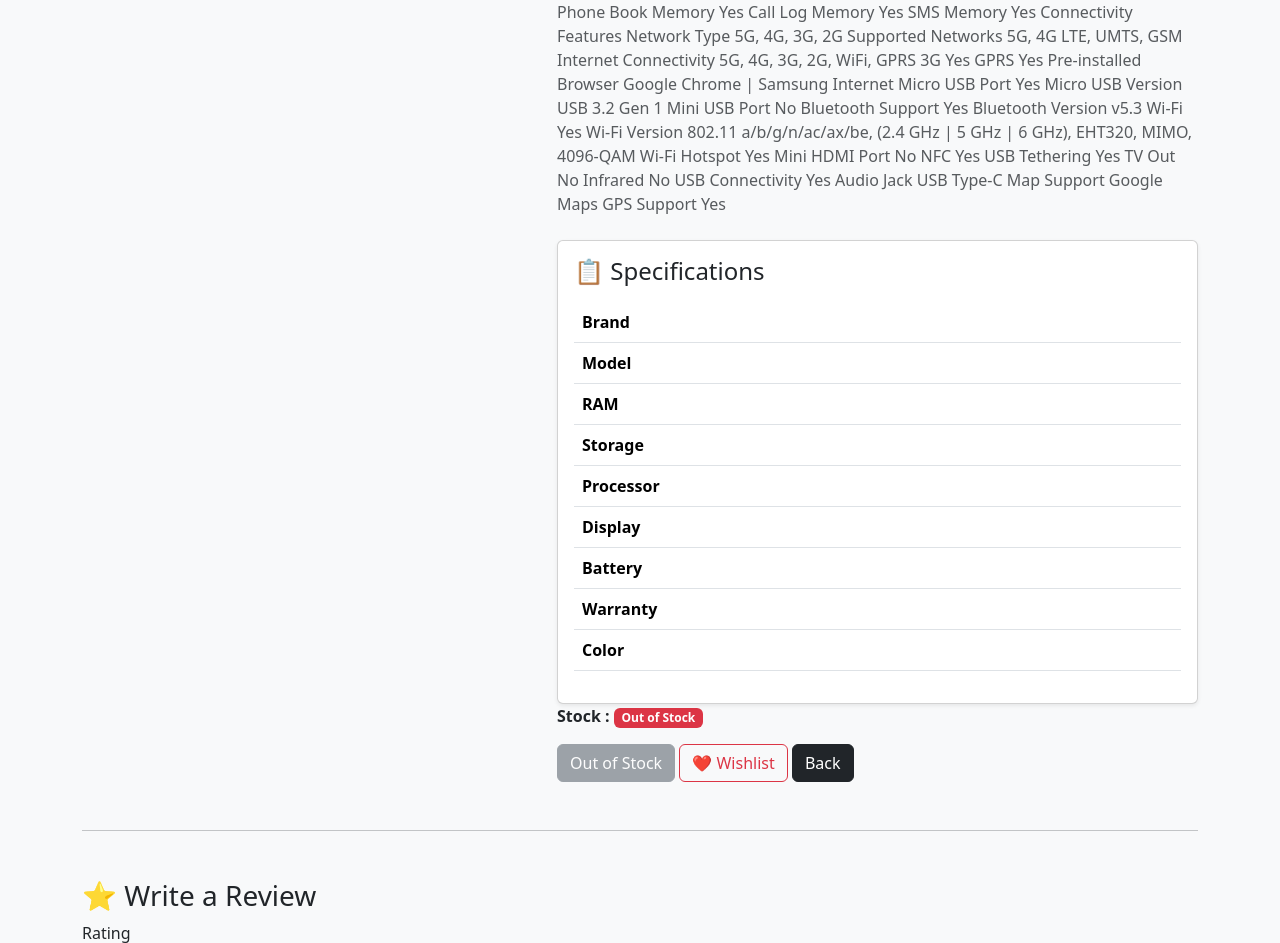
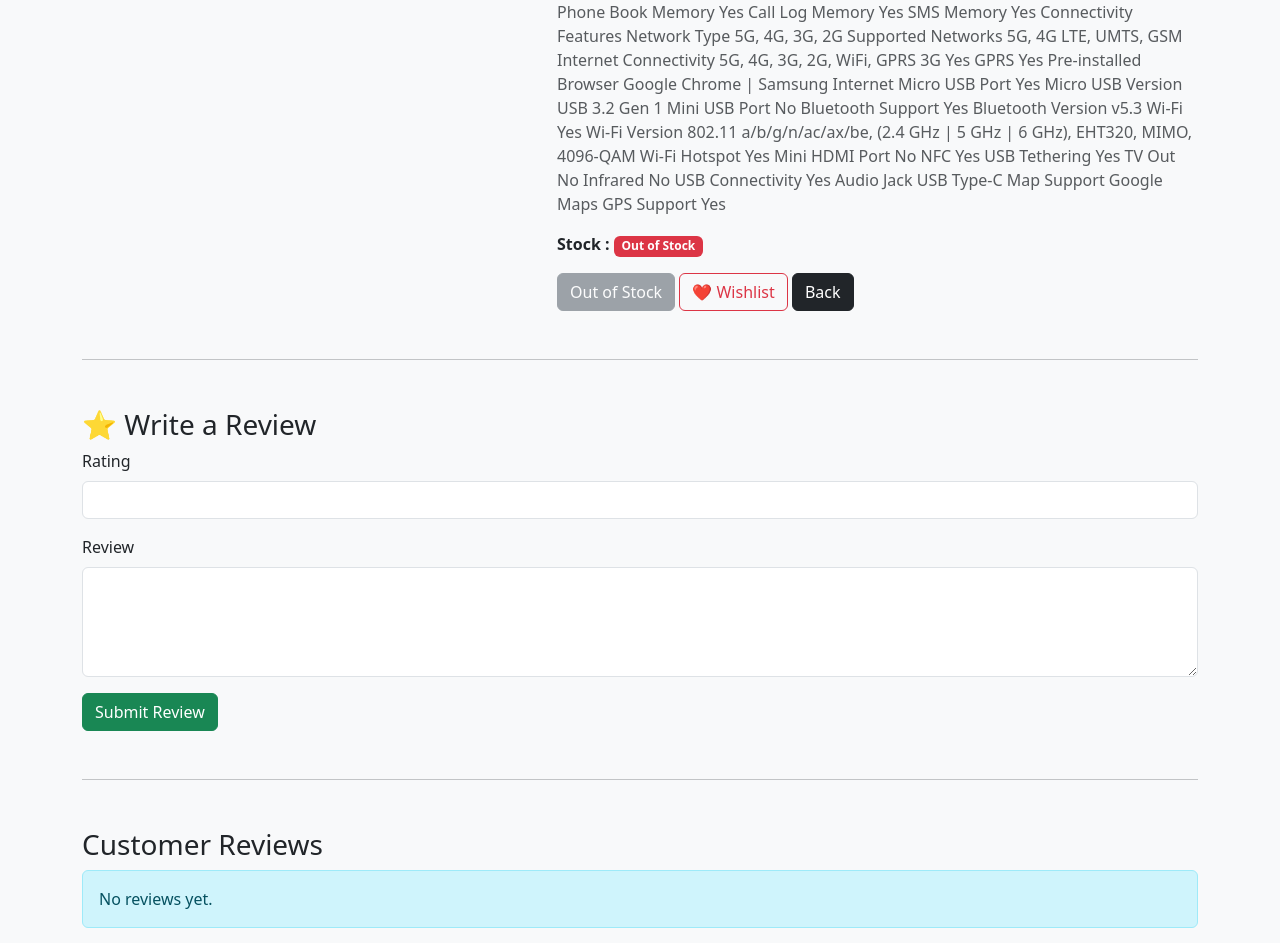
Before and after one commit to pradyumnabhi-arch/TechStore, a Django app: page /product/2/ in a window 1280 px wide; the page is wider, and only the part inside the window is pictured. Shown: the part 1588-2531 px from the top of that part. Run offline with Django 5.2, Linux system fonts and the light colour scheme; data comes from the database, SQL or seed files in the repository; tables that the repository leaves empty hold one stand-in row (values such as "Sample post"); lists and menus that the app fills with data are empty.

Commit message:
Dynamic product specifications and admin improvments

```diff
--- a/store/models.py
+++ b/store/models.py
@@ -22,16 +22,7 @@ class Product(models.Model):
     )
 
     description = models.TextField()
-    brand = models.CharField(max_length=100, blank=True)
     model_name = models.CharField(max_length=200, blank=True)
-    color = models.CharField(max_length=100, blank=True)
-    storage = models.CharField(max_length=50, blank=True)
-    ram = models.CharField(max_length=50, blank=True)
-    battery = models.CharField(max_length=100, blank=True)
-    display = models.CharField(max_length=100, blank=True)
-    processor = models.CharField(max_length=100, blank=True)
-    warranty = models.CharField(max_length=100, blank=True)
-    specifications = models.TextField(blank=True)
     image = models.ImageField(upload_to='products/')
     discount = models.PositiveIntegerField(default=0)
 
@@ -55,6 +46,18 @@ class ProductImage(models.Model):
 
     def _str_(self):
         return f"{self.product.name} Image"
+
+class ProductSpecification(models.Model):
+    product = models.ForeignKey(
+        Product,
+        on_delete=models.CASCADE,
+        related_name="specifications"
+    )
+    key = models.CharField(max_length=100)
+    value = models.CharField(max_length=200)
+
+    def _str_(self):
+        return f"{self.product.name} - {self.key}"
 
 
 class Cart(models.Model):
--- a/store/templates/store/product_detail.html
+++ b/store/templates/store/product_detail.html
@@ -117,64 +117,31 @@
     {{ product.description }}
 </p>
 
+{% if specifications %}
+
 <div class="card shadow-sm mt-4">
-    <div class="card-body">
+    <div class="card-header bg-light">
+        <h4 class="mb-0">📋 Specifications</h4>
+    </div>
 
-        <h4 class="mb-3">
-            📋 Specifications
-        </h4>
+    <table class="table table-striped table-hover mb-0">
+        <tbody>
 
-        <table class="table">
+        {% for spec in specifications %}
 
-            <tr>
-                <th>Brand</th>
-                <td>{{ product.brand }}</td>
-            </tr>
+        <tr>
+            <th style="width:35%">{{ spec.key }}</th>
+            <td>{{ spec.value }}</td>
+        </tr>
 
-            <tr>
-                <th>Model</th>
-                <td>{{ product.model_name }}</td>
-            </tr>
+        {% endfor %}
 
-            <tr>
-                <th>RAM</th>
-                <td>{{ product.ram }}</td>
-            </tr>
+        </tbody>
+    </table>
 
-            <tr>
-                <th>Storage</th>
-                <td>{{ product.storage }}</td>
-            </tr>
+</div>
 
-            <tr>
-                <th>Processor</th>
-                <td>{{ product.processor }}</td>
-            </tr>
-
-            <tr>
-                <th>Display</th>
-                <td>{{ product.display }}</td>
-            </tr>
-
-            <tr>
-                <th>Battery</th>
-                <td>{{ product.battery }}</td>
-            </tr>
-
-            <tr>
-                <th>Warranty</th>
-                <td>{{ product.warranty }}</td>
-            </tr>
-
-            <tr>
-                <th>Color</th>
-                <td>{{ product.color }}</td>
-            </tr>
-
-        </table>
-
-    </div>
-</div>
+{% endif %}
 
             <p>
 
--- a/store/views.py
+++ b/store/views.py
@@ -1,5 +1,5 @@
 from django.shortcuts import render, get_object_or_404, redirect
-from .models import Product, Cart, Order, Wishlist, Review, ProductImage
+from .models import Product, Cart, Order, Wishlist, Review, ProductImage, ProductSpecification
 from django.contrib.auth.models import User
 from django.contrib.auth import authenticate, login, logout
 from django.contrib import messages
@@ -36,20 +36,24 @@ def home(request):
 def product_detail(request, id):
     product = get_object_or_404(Product, id=id)
 
-    product_images = ProductImage.objects.filter(product=product)
-
     reviews = Review.objects.filter(product=product)
 
     related_products = Product.objects.filter(
         category=product.category
     ).exclude(id=product.id)[:4]
 
-    return render(request, "store/product_detail.html", {
-        "product": product,
-        "product_images": product_images,
-        "reviews": reviews,
-        "related_products": related_products,
+    product_images = ProductImage.objects.filter(product=product)
+
+    specifications = ProductSpecification.objects.filter(product=product)
+
+    return render(request, 'store/product_detail.html', {
+        'product': product,
+        'reviews': reviews,
+        'related_products': related_products,
+        'product_images': product_images,
+        'specifications': specifications,
     })
+
 
 def add_review(request, id):
     product = get_object_or_404(Product, id=id)
```
Also changed, not shown: store/admin.py (+8 -2 lines), db.sqlite3, store/migrations/0009_remove_product_specifications_productspecification.py (added).
